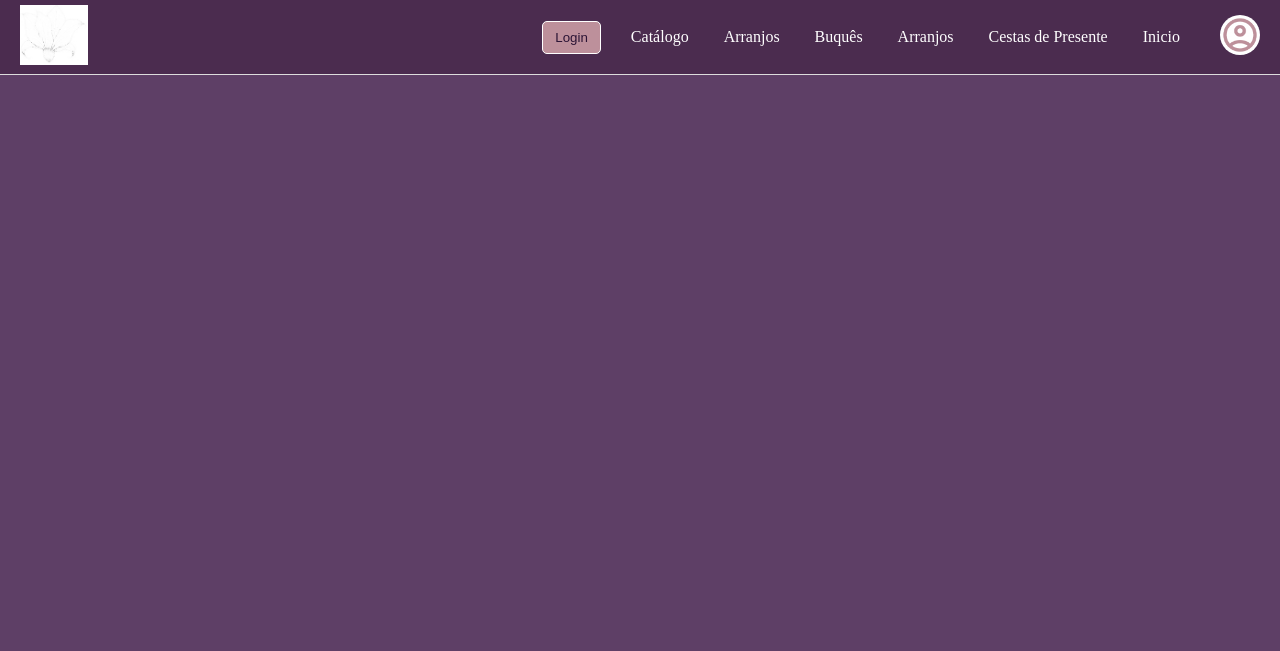
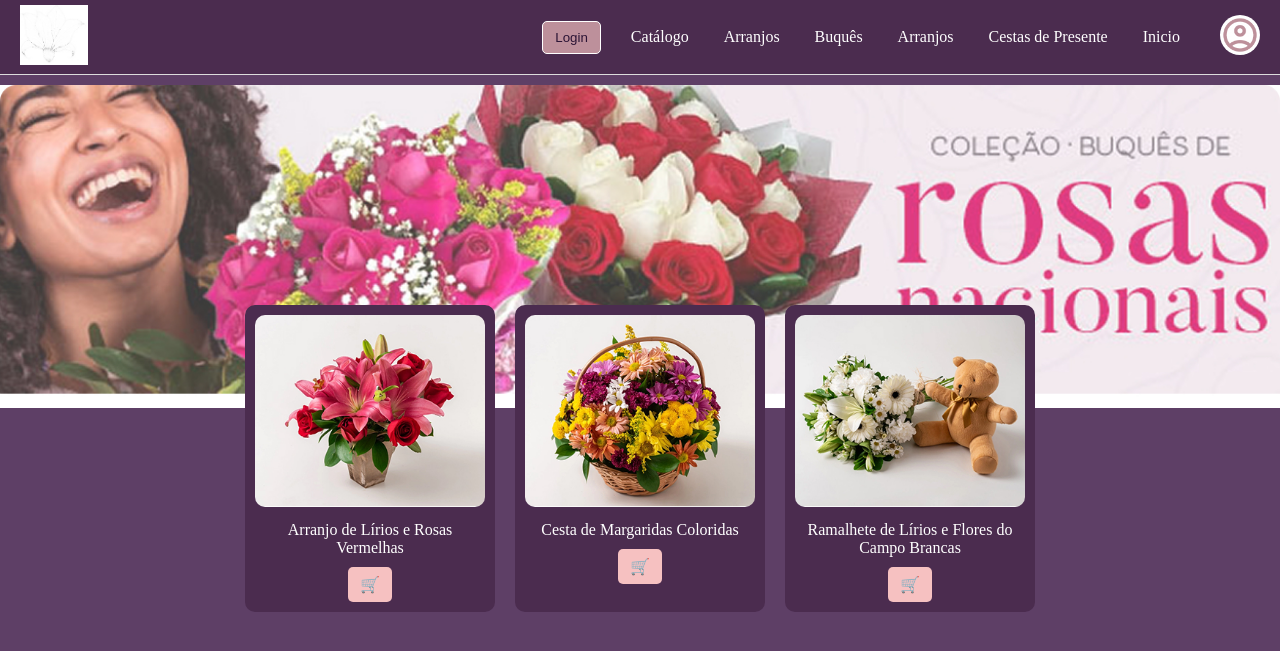
Before and after one commit to liviacamargoap/PROJETO-SITE-FLORES-DS, a Flask app: template templates/filtro-inicial.html in a window 1280 px wide. Shown: the top 651 px of the page. Run offline with Flask 3, Linux system fonts and the light colour scheme; the template is opened without the code that fills it, so the values that code supplies are empty.

Commit message:
Fazendo o html e css do filtro inicial

```diff
--- a/styles/global.css
+++ b/styles/global.css
@@ -290,3 +290,49 @@
   padding: 20px;
   border-radius: 10px;
 }
+ /* Filtro Inicial */
+.produtos-inicial{
+  display: flex;
+  justify-content: center;
+  flex-wrap: wrap;
+  gap: 20px;
+  padding: 20px;
+}
+
+.produto-inicial{
+  background-color: var(--ameixa-escura);
+  border-radius: 10px;
+  padding: 10px;
+  width: 250px;
+  text-align: center;
+  transition: transform 0.3s, box-shadow 0.3s;
+}
+
+.produto-inicial img {
+  width: 100%;
+  border-radius: 10px;
+}
+
+.produto-inicial p{
+  margin: 10px 0;
+}
+
+.banner img {
+  width: 100%;
+  display: block;
+}
+
+
+.comprar-btn{
+  background-color: var(--rosa-claro);
+  border: none;
+  padding: 8px 12px;
+  border-radius: 5px;
+  cursor: pointer;
+  font-size: 16px;
+  transition: background-color 0.3s;
+}
+
+.comprar-btn:hover {
+  background-color: var(--rosa-claro);
+}
--- a/templates/filtro-inicial.html
+++ b/templates/filtro-inicial.html
@@ -31,5 +31,26 @@
           </nav>
         </div>
     </header>
+    <section class="banner">
+        <img src="/img/Banner.jpg" alt="Coleção Buquês de Rosas Nacionais">
+      </section>
+      <section class="produtos-inicial">
+        <div class="produto-inicial">
+            <img src="/img/Arranjo-lirios.jpg" alt="Arranjo de Lírios e Rosas Vermelhas">
+            <p>Arranjo de Lírios e Rosas Vermelhas</p>
+            <button class="comprar-btn">🛒</button>
+        </div>
+        <div class="produto-inicial">
+            <img src="/img/Margaridas.jpg" alt="Cesta de Margaridas Coloridas">
+            <p>Cesta de Margaridas Coloridas</p>
+            <button class="comprar-btn">🛒</button>
+          </div>
+
+          <div class="produto-inicial">
+            <img src="/img/Flores-Brancas.jpg" alt="Ramalhete de Lírios e Flores do Campo Brancas">
+            <p>Ramalhete de Lírios e Flores do Campo Brancas</p>
+            <button class="comprar-btn">🛒</button>
+          </div>
+      </section>
 </body>
 </html>
```
Also changed, not shown: img/Arranjo-lirios.jpg (added), img/Flores-Brancas.jpg (added), img/Margaridas.jpg (added).
